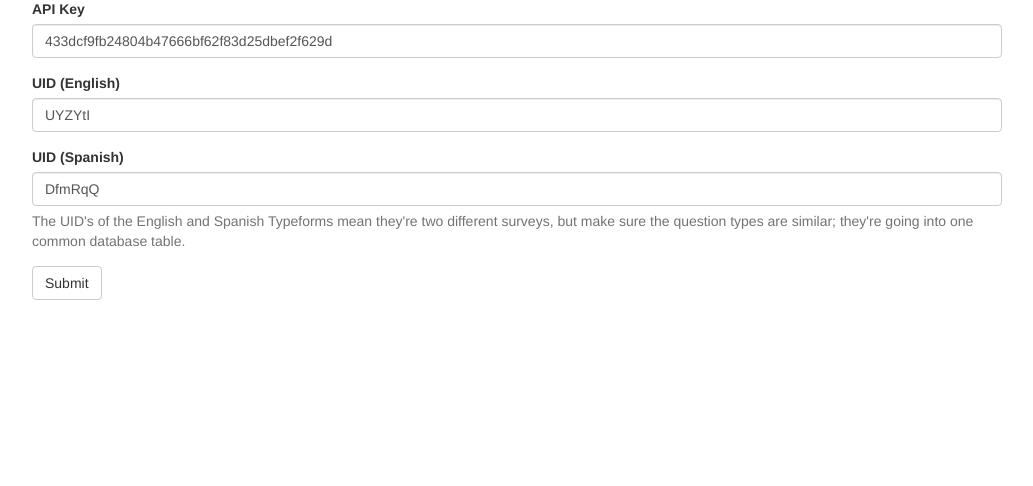
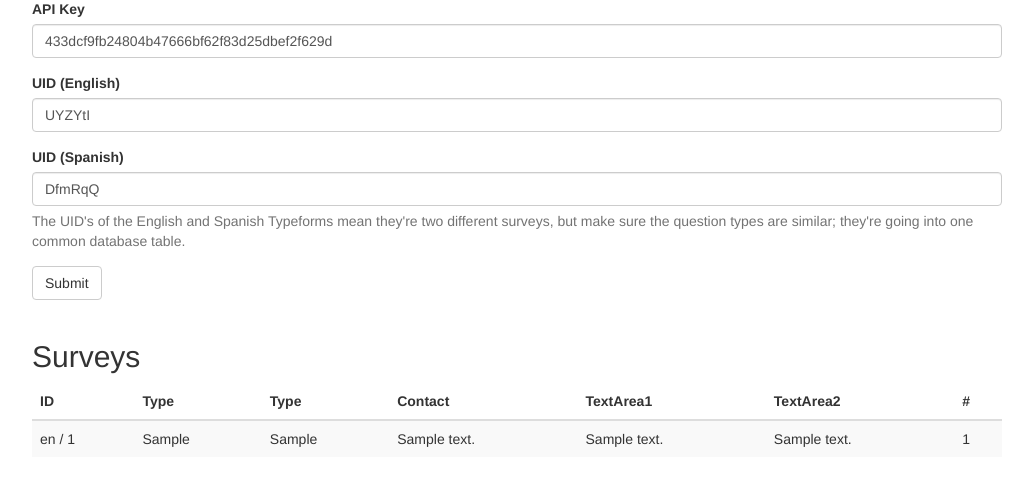
Before and after one commit to codeforamerica/mdc-feedback, a Flask app: page / in a window 1280 px wide. Shown: the part 122-608 px from the top of the page, without its empty margins (123-1156 px from the left). Run offline with Flask 2, Linux system fonts and the light colour scheme; tables that the repository leaves empty hold one stand-in row (values such as "Sample post"); some libraries are stand-ins or nearby versions.

Commit message:
Displaying table rows

```diff
--- a/app.py
+++ b/app.py
@@ -1,5 +1,4 @@
 import requests
-import requests_cache
 import time
 
 from flask import Flask, render_template, request
@@ -10,8 +9,6 @@ app = Flask(__name__)
 app.config.from_object(os.environ['APP_SETTINGS'])
 db = SQLAlchemy(app)
 
-requests_cache.install_cache(cache_name='github_cache', backend='sqlite', expire_after=180)
-
 from models import Survey
 
 @app.route('/', methods=['GET', 'POST'])
@@ -19,13 +16,57 @@ def index():
     errors = []
     results = {}
 
+    results = Survey.query.all()
+    print(results)
+
+
     hardcoded_api = 'https://api.typeform.com/v0/form/UYZYtI?key=433dcf9fb24804b47666bf62f83d25dbef2f629d&completed=true'
     if request.method == 'POST':
         print('POST method')
         now = time.ctime(int(time.time()))
-        response = requests.get(hardcoded_api)
-        print "Time: {0} / Used Cache: {1}".format(now, response.from_cache)
+        r = requests.get(hardcoded_api)
+        r_json = r.json()
 
+
+        for i in r_json['responses']:
+
+            try:
+                # TO DO: Add lang to models.py
+
+                '''
+                quiz_id=i['id'],
+                list_choice_1=i['answers']['list_7649733_choice'],
+                list_choice_2=i['answers']['list_7205097_choice'],
+                textfield_1=i['answers']['textfield_7205223'],
+                textarea_1=i['answers']['textarea_7205107'],
+                textarea_2=i['answers']['textarea_7205102'],
+                opinionscale_1=i['answers']['opinionscale_7205022']
+
+                print "start"
+                print "{0}, {1}, {2}, {3}, {4}, {5}, {6}".format(quiz_id, list_choice_1, list_choice_2, textfield_1, textarea_1, textarea_2, opinionscale_1)
+                print "end"
+                '''
+
+                survey = Survey(
+                    lang='en',
+                    quiz_id=i['id'],
+                    list_choice_1=i['answers']['list_7649733_choice'],
+                    list_choice_2=i['answers']['list_7205097_choice'],
+                    textfield_1=i['answers']['textfield_7205223'],
+                    textarea_1=i['answers']['textarea_7205107'],
+                    textarea_2=i['answers']['textarea_7205102'],
+                    opinionscale_1=i['answers']['opinionscale_7205022']
+                )
+                db.session.add(survey)
+                db.session.commit()
+
+                print "[row committed]"
+            except:
+                print "[row exception]"
+                errors.append("Unable to add item to database.")
+
+            # for j in i['answers']:
+            #     print j
 
     return render_template('index.html', errors=errors, results=results)
 
--- a/models.py
+++ b/models.py
@@ -1,18 +1,33 @@
 import datetime
 from app import db
 from sqlalchemy.dialects.postgresql import JSON
+
+# https://pythonhosted.org/Flask-SQLAlchemy/models.html
 
 class Survey(db.Model):
     __tablename__ = 'surveys'
 
     id = db.Column(db.Integer, primary_key=True)
     created_at = db.Column(db.DateTime, default=datetime.datetime.utcnow())
-    survey_type = db.Column(db.String(255), nullable=False)
-    q1 = db.Column(db.Integer, nullable=False)
 
-    def __init__(self, survey_type, q1):
-        self.survey_type = survey_type
-        self.q1 = q1
+    lang = db.Column(db.String(2), nullable=False)
+    quiz_id = db.Column(db.Integer)
+    list_choice_1 = db.Column(db.String(255))
+    list_choice_2 = db.Column(db.String(255))
+    textfield_1 = db.Column(db.String(255))
+    textarea_1 = db.Column(db.Text)
+    textarea_2 = db.Column(db.Text)
+    opinionscale_1 = db.Column(db.Integer)
+
+    def __init__(self, lang, quiz_id, list_choice_1, list_choice_2, textfield_1, textarea_1, textarea_2, opinionscale_1):
+        self.lang = lang
+        self.quiz_id = quiz_id
+        self.list_choice_1 = list_choice_1
+        self.list_choice_2 = list_choice_2
+        self.textfield_1 = textfield_1
+        self.textarea_1 = textarea_1
+        self.textarea_2 = textarea_2
+        self.opinionscale_1 = opinionscale_1
 
     def __repr__(self):
         return '<id {}>'.format(self.id)
--- a/templates/index.html
+++ b/templates/index.html
@@ -37,6 +37,35 @@
       {% for error in errors %}
         <h4>{{ error }}</h4>
       {% endfor %}
+
+      {% if results %}
+        <h2>Surveys</h2>
+
+        <table class="table table-striped">
+          <thead>
+            <th>ID</th>
+            <th>Type</th>
+            <th>Type</th>
+            <th>Contact</th>
+            <th>TextArea1</th>
+            <th>TextArea2</th>
+            <th>#</th>
+          </thead>
+          <tbody>
+          {% for result in results %}
+            <tr>
+              <td>{{ result.lang }}&nbsp;/&nbsp;{{ result.quiz_id }}</td>
+              <td>{{ result.list_choice_1 }}</td>
+              <td>{{ result.list_choice_2 }}</td>
+              <td>{{ result.textfield_1 }}</td>
+              <td>{{ result.textarea_1 }}</td>
+              <td>{{ result.textarea_2 }}</td>
+              <td>{{ result.opinionscale_1 }}</td>
+            </tr>
+          {% endfor %}
+          </tbody>
+        </table>
+      {% endif %}
     </div>
     <script src="//code.jquery.com/jquery-1.11.0.min.js"></script>
     <script src="//netdna.bootstrapcdn.com/bootstrap/3.1.1/js/bootstrap.min.js"></script>
```
Also changed, not shown: migrations/versions/370cd0d27b29_.py (added, +26 -0 lines), migrations/versions/380fcc2279cc_.py (added, +42 -0 lines), migrations/versions/51d482bf4ea1_.py (added, +26 -0 lines), README.md, 1 other file.
